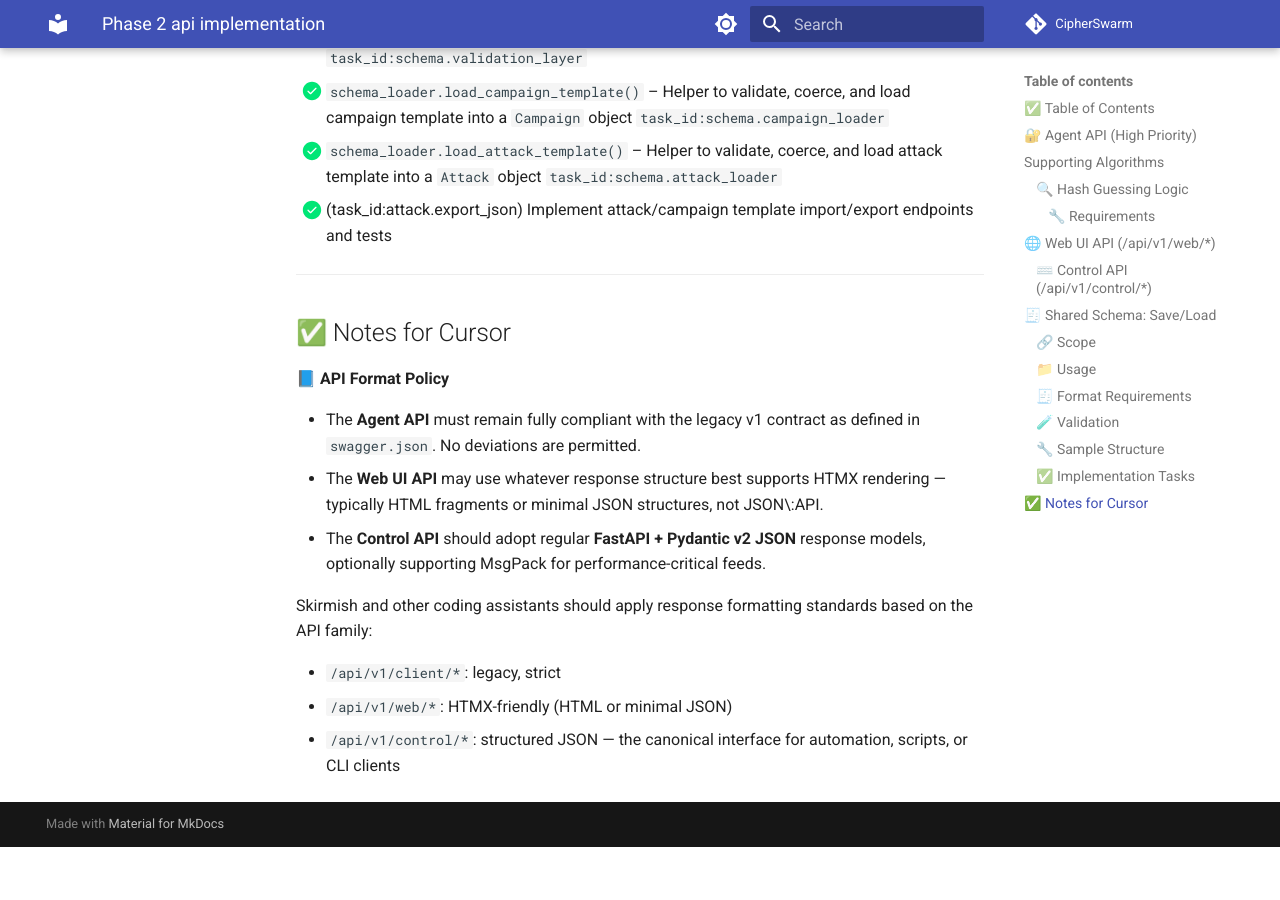
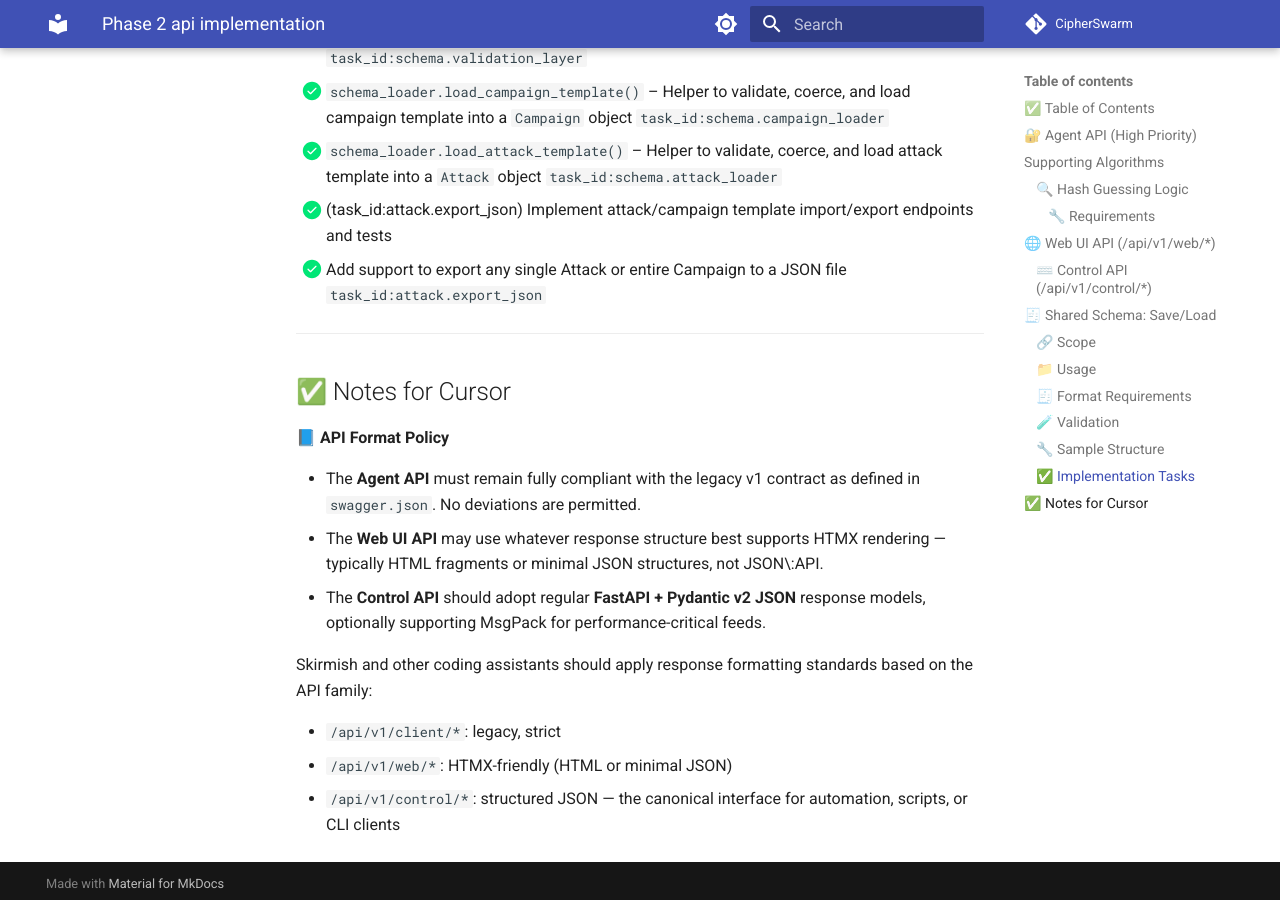
Before and after one commit to unclesp1d3r/CipherSwarm, an MkDocs documentation site: the page built from docs/v2_rewrite_implementation_plan/phase-2-api-implementation.md, in a window 1280 px wide and 900 px high, scrolled down 5058 px. Built offline with MkDocs 1.6.1 and Material for MkDocs 9.7.7, drawn with Linux system fonts in a browser that asks for light colours; comment, search, counter and statistics services are not loaded; before the commit the page ends 5905 px from its top, so only the background shows below that.

Commit message:
feat(api): add support for exporting Attack and Campaign to JSON
- Included functionality to export any single Attack or entire Campaign to a JSON file, enhancing the existing import/export capabilities.
- Updated documentation to reflect the new export feature, ensuring clarity for developers on usage.

Signed-off-by: Skirmish
Signed-off-by: UncleSp1d3r <unclespider@protonmail.com>

```diff
--- a/docs/v2_rewrite_implementation_plan/phase-2-api-implementation.md
+++ b/docs/v2_rewrite_implementation_plan/phase-2-api-implementation.md
@@ -202,6 +202,7 @@ On import:
 -   [x] `schema_loader.load_campaign_template()` – Helper to validate, coerce, and load campaign template into a `Campaign` object `task_id:schema.campaign_loader`
 -   [x] `schema_loader.load_attack_template()` – Helper to validate, coerce, and load attack template into a `Attack` object `task_id:schema.attack_loader`
 -   [x] (task_id:attack.export_json) Implement attack/campaign template import/export endpoints and tests
+-   [x] Add support to export any single Attack or entire Campaign to a JSON file `task_id:attack.export_json`
 
 ---
 
```
